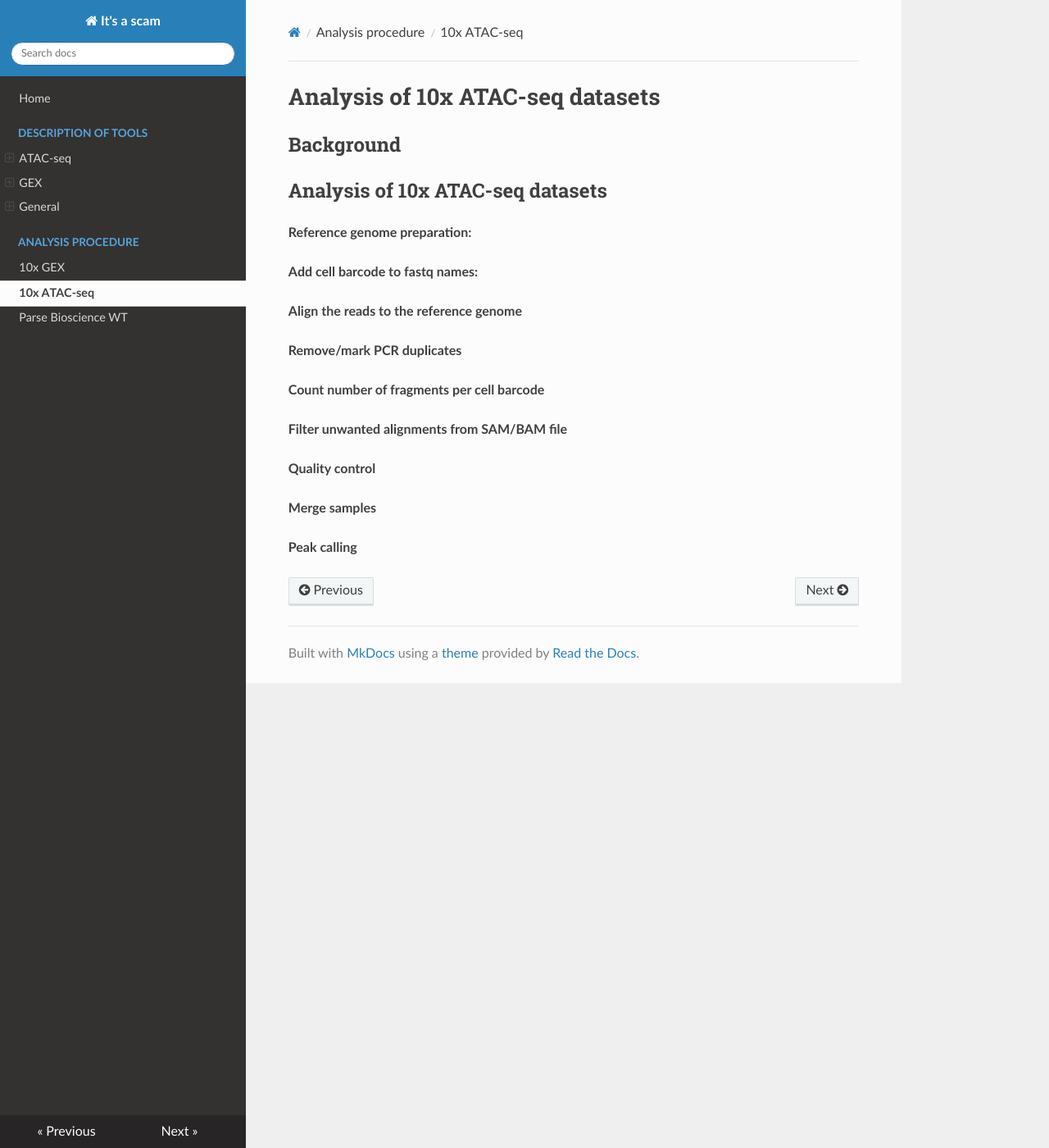
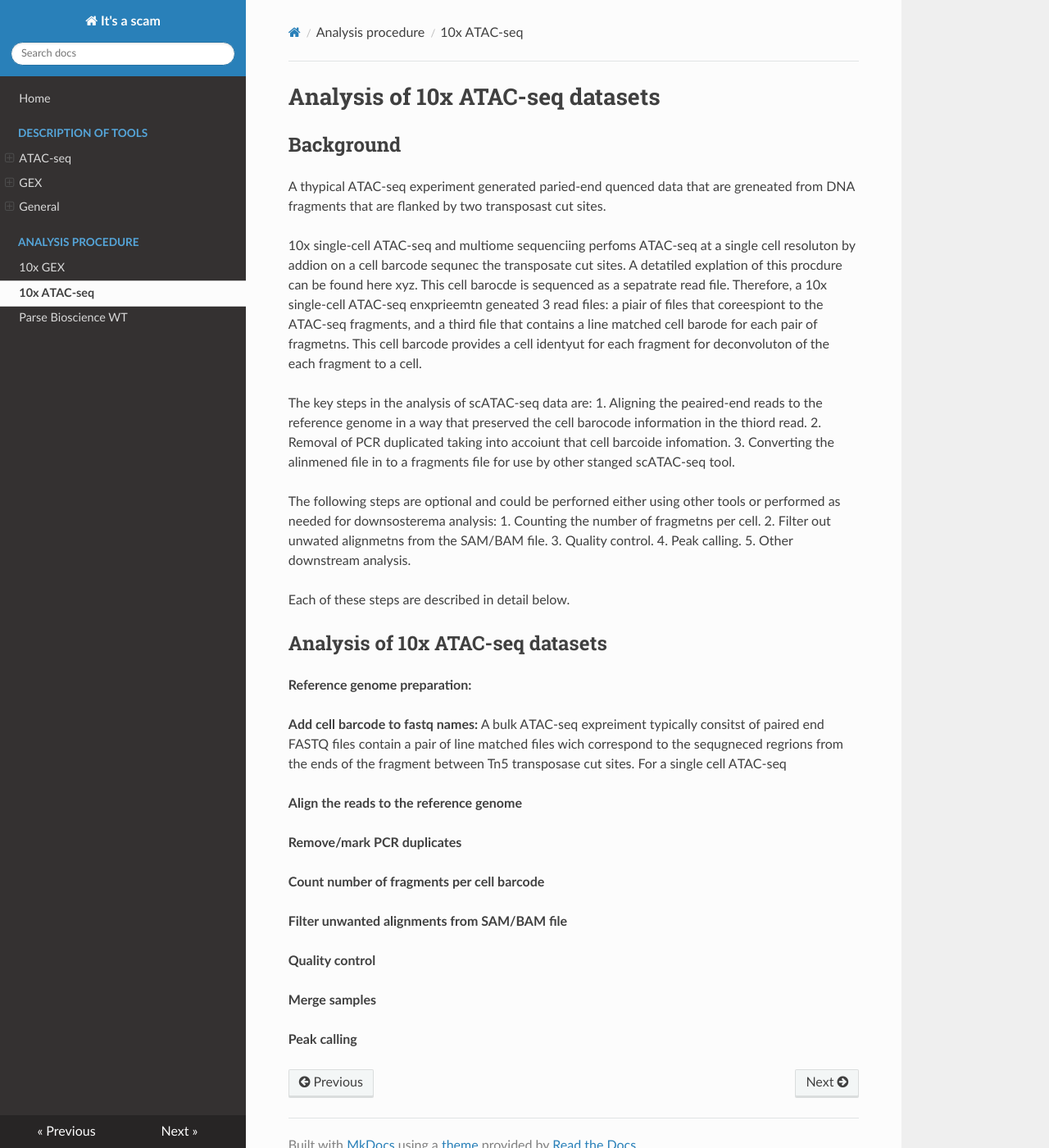
Before and after one commit to rishvanth-kp/its_a_scam, an MkDocs documentation site: the page built from doc/content/10x_atac_seq.md, in a window 1280 px wide and 1400 px high. Shown: the whole window at 82% size. Built offline with MkDocs 1.6.1, drawn with Linux system fonts in a browser that asks for light colours; nearby versions of some CDN libraries.

Commit message:
updated atac seq doc

```diff
--- a/doc/content/10x_atac_seq.md
+++ b/doc/content/10x_atac_seq.md
@@ -2,10 +2,49 @@
 
 ## Background
 
+A thypical ATAC-seq experiment generated paried-end quenced data that
+are greneated from DNA fragments that are flanked by two transposast
+cut sites.
+
+10x single-cell ATAC-seq and multiome sequenciing perfoms ATAC-seq at a
+single cell resoluton by addion on a cell barcode sequnec the
+transposate cut sites. A detatiled explation of this
+procdure can be found here xyz. This cell barocde is sequenced as a
+sepatrate read file. Therefore, a 10x single-cell ATAC-seq enxprieemtn
+geneated 3 read files: a piair of files that coreespiont to the
+ATAC-seq fragments, and a third file that contains a line matched cell
+barode for each pair of fragmetns. This cell barcode provides a cell
+identyut for each fragment for deconvoluton of the each fragment to a
+cell.
+
+The key steps in the analysis of scATAC-seq data are:
+1. Aligning the peaired-end reads to the reference genome in a way that
+preserved the cell barocode information in the thiord read.
+2. Removal of PCR duplicated taking into accoiunt that cell barcoide
+infomation.
+3. Converting the alinmened file in to a fragments file for use by other
+stanged scATAC-seq tool.
+
+The following steps are optional and could be perforned either using
+other tools or performed as needed for downsosterema analysis:
+1. Counting the number of fragmetns per cell.
+2. Filter out unwated alignmetns from the SAM/BAM file.
+3. Quality control.
+4. Peak calling.
+5. Other downstream analysis.
+
+Each of these steps are described in detail below.
+
 ## Analysis of 10x ATAC-seq datasets
 **Reference genome preparation:**
 
+
 **Add cell barcode to fastq names:**
+A bulk ATAC-seq expreiment typically consitst of paired end FASTQ files
+contain a pair of line matched files wich correspond to the sequgneced
+regrions from the ends of the fragment between Tn5 transposase cut
+sites. For a single cell ATAC-seq
+
 
 **Align the reads to the reference genome**
 
```
